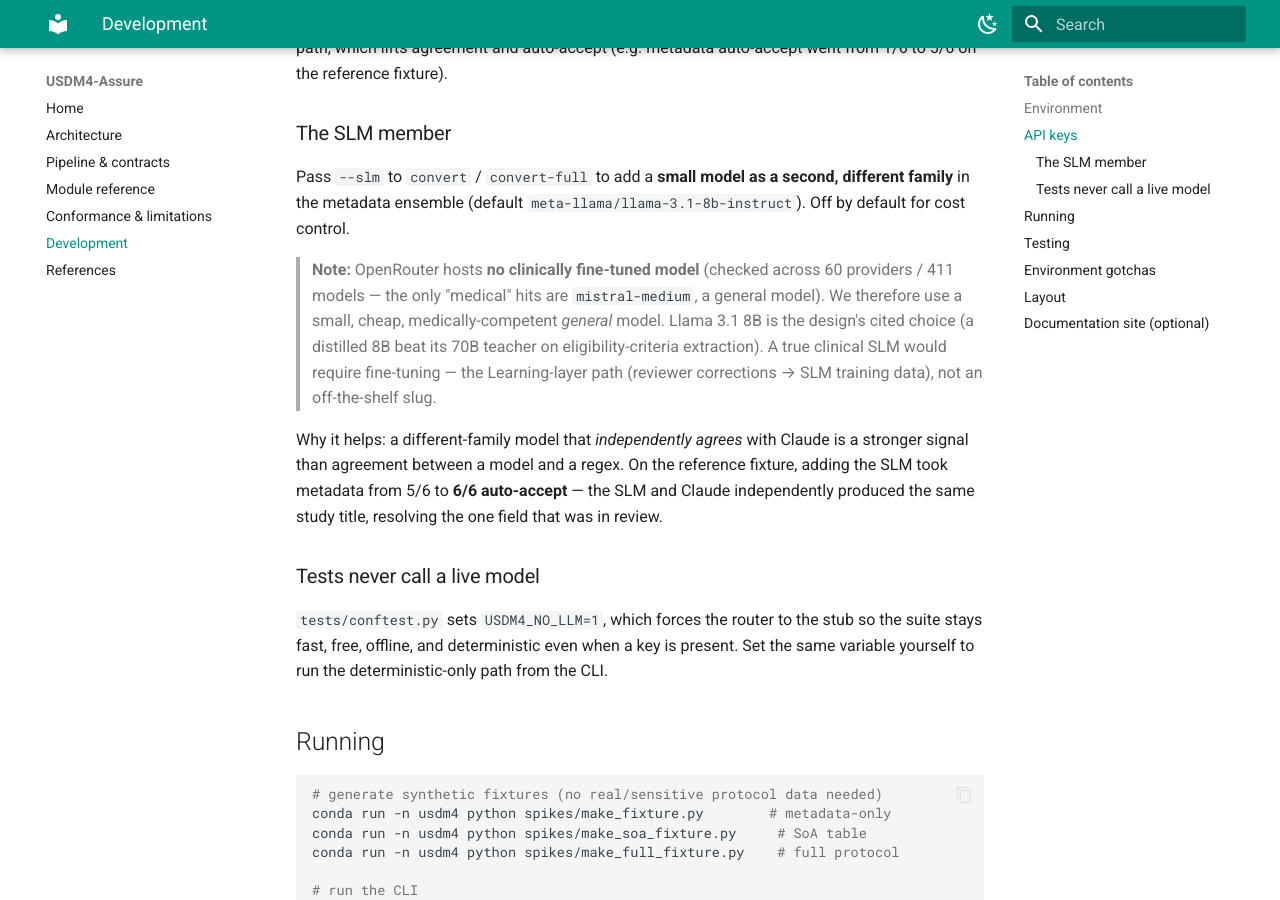
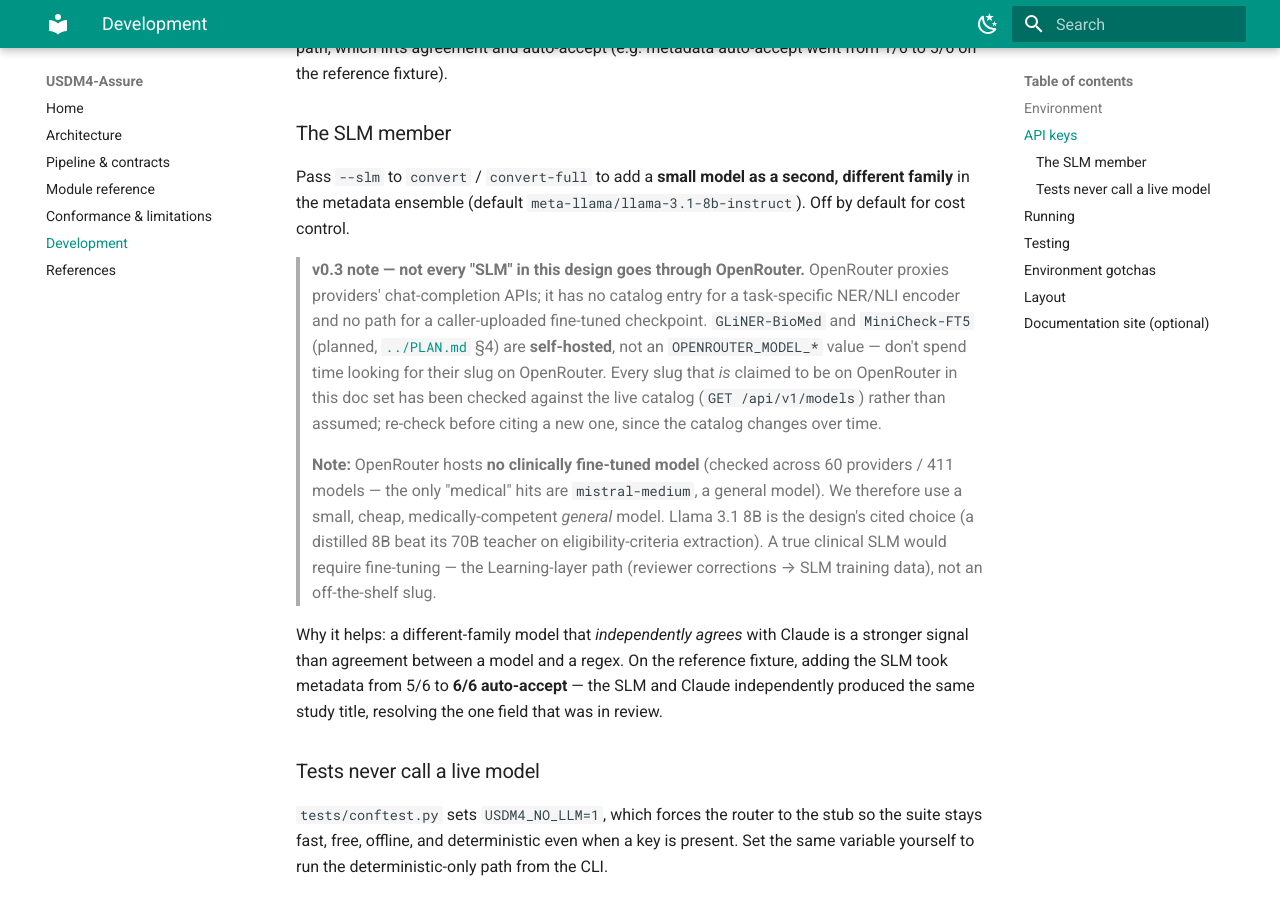
Before and after one commit to Lucifer0190/usdm_4_convertor, an MkDocs documentation site: the page built from docs/development.md, in a window 1280 px wide and 900 px high, scrolled down 1130 px. Built offline with MkDocs 1.6.1 and Material for MkDocs 9.7.7, drawn with Linux system fonts in a browser that asks for light colours.

Commit message:
Clarify self-hosted vs OpenRouter SLMs in docs/development.md
Adds a pointer for anyone implementing the planned GLiNER-BioMed/
MiniCheck-FT5 members: they are not OpenRouter models and never will
show up under OPENROUTER_MODEL_*, since OpenRouter only proxies chat-
completion APIs, not task-specific encoders or uploaded fine-tunes.

Co-Authored-By: Claude Sonnet 5 <noreply@anthropic.com>

```diff
--- a/docs/development.md
+++ b/docs/development.md
@@ -42,6 +42,15 @@ from 1/6 to 5/6 on the reference fixture).
 Pass `--slm` to `convert` / `convert-full` to add a **small model as a second, different
 family** in the metadata ensemble (default `meta-llama/llama-3.1-8b-instruct`). Off by
 default for cost control.
+
+> **v0.3 note — not every "SLM" in this design goes through OpenRouter.** OpenRouter
+> proxies providers' chat-completion APIs; it has no catalog entry for a task-specific
+> NER/NLI encoder and no path for a caller-uploaded fine-tuned checkpoint. `GLiNER-BioMed`
+> and `MiniCheck-FT5` (planned, [`../PLAN.md`](../PLAN.md) §4) are **self-hosted**, not an
+> `OPENROUTER_MODEL_*` value — don't spend time looking for their slug on OpenRouter. Every
+> slug that *is* claimed to be on OpenRouter in this doc set has been checked against the
+> live catalog (`GET /api/v1/models`) rather than assumed; re-check before citing a new one,
+> since the catalog changes over time.
 
 > **Note:** OpenRouter hosts **no clinically fine-tuned model** (checked across 60
 > providers / 411 models — the only "medical" hits are `mistral-medium`, a general
```
